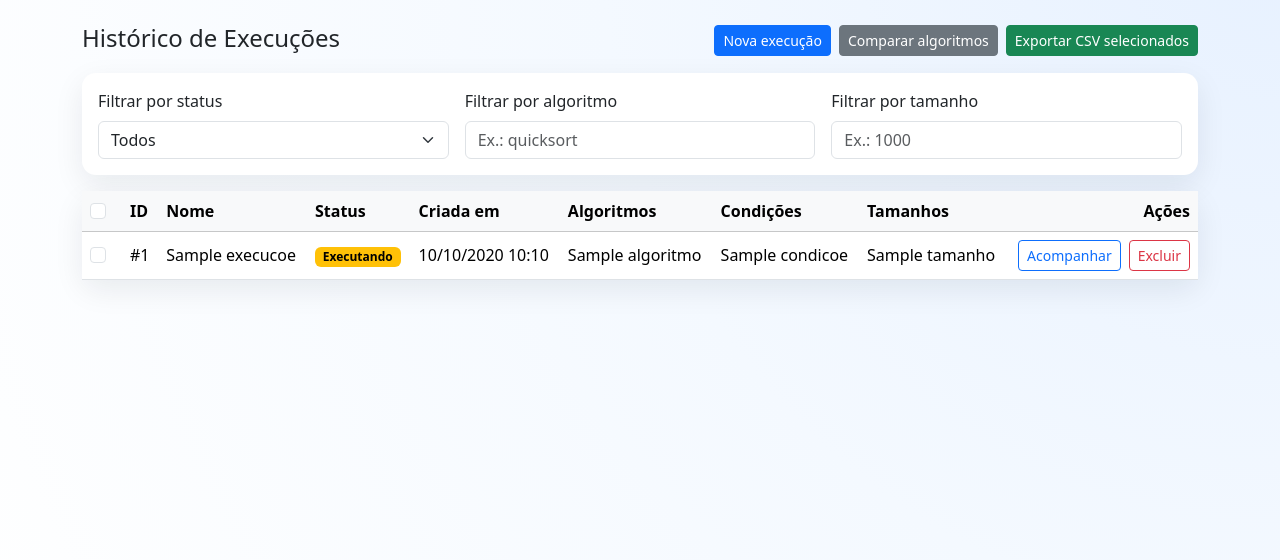
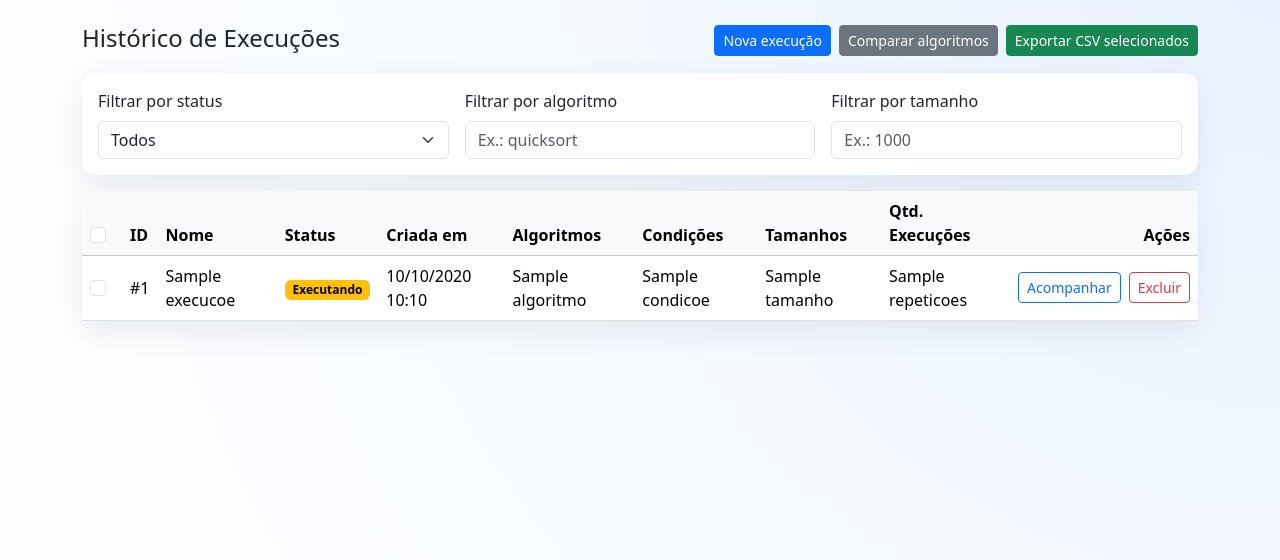
Before and after one commit to diegocordeiro/trabalho_algoritmos_ordenacao, a Django app: template templates/benchmark/lista_execucoes.html in a window 1280 px wide. Shown: the part 56-616 px from the top of the page. Run offline with Django 5.2, Linux system fonts and the light colour scheme; the template is opened without the code that fills it: most values are stand-ins (such as "Sample title", 1, 10 or a date in 2020); data that the repository does not hold is empty.

Commit message:
Melhorar template

```diff
--- a/templates/benchmark/lista_execucoes.html
+++ b/templates/benchmark/lista_execucoes.html
@@ -73,6 +73,7 @@
             <th>Algoritmos</th>
             <th>Condições</th>
             <th>Tamanhos</th>
+            <th>Qtd. Execuções</th>
             <th class="text-end">Ações</th>
           </tr>
         </thead>
@@ -107,6 +108,7 @@
             <td>{{ e.algoritmos|join:', ' }}</td>
             <td>{{ e.condicoes|join:', ' }}</td>
             <td>{{ e.tamanhos|join:', ' }}</td>
+            <td>{{ e.repeticoes }}</td>
             <td class="text-end">
               <div class="d-flex gap-2 justify-content-end">
                 {% if e.status == 'concluido' %}
```
